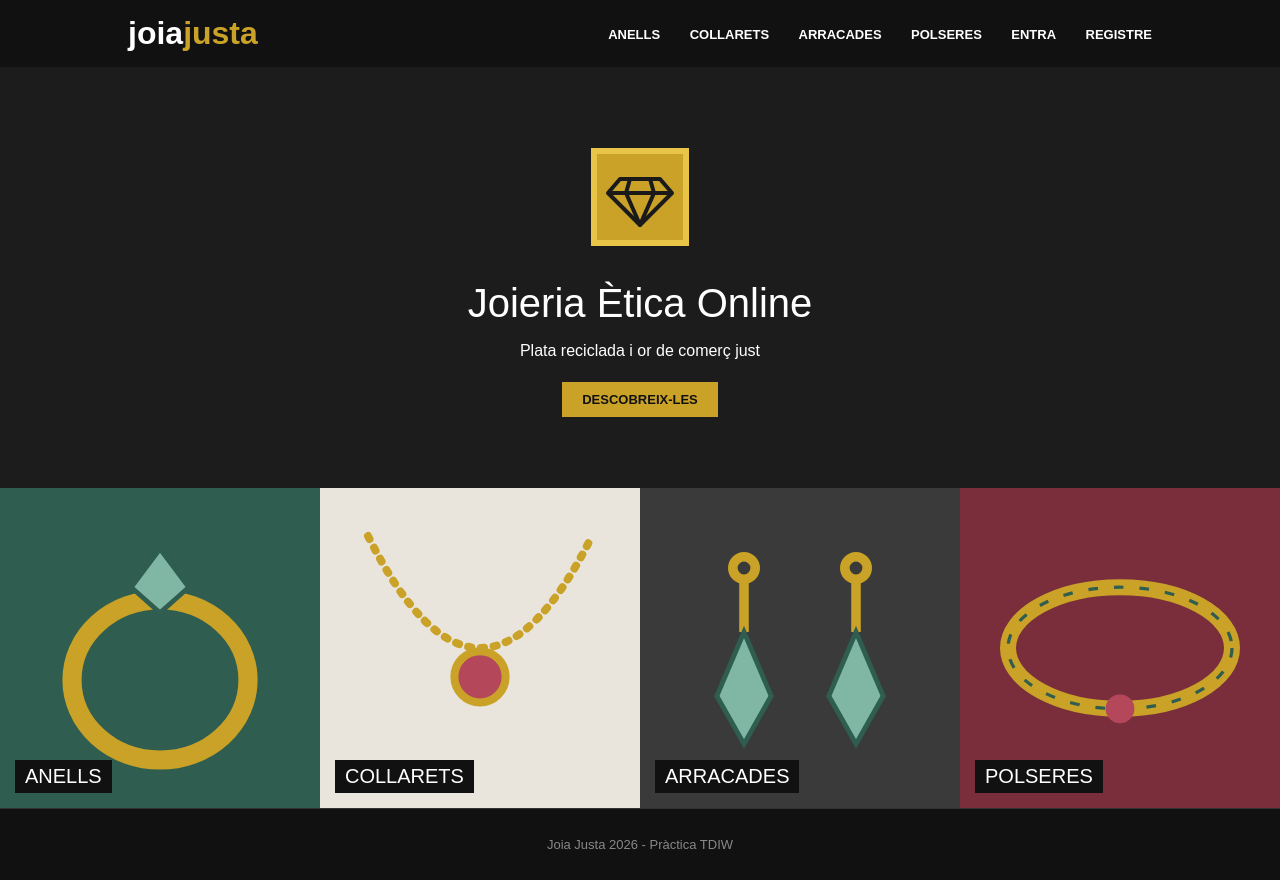
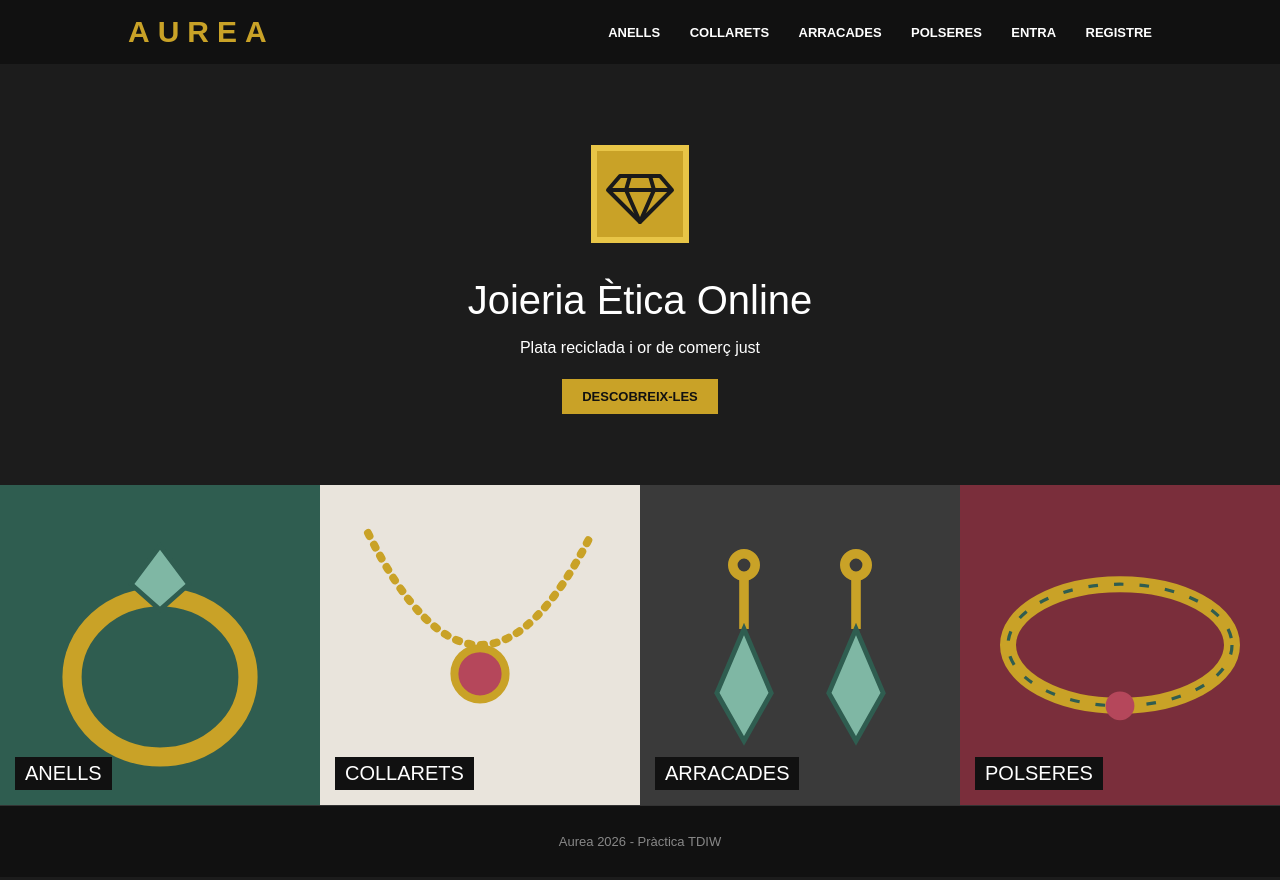
Before and after one commit to DRodriguezArenas/PracsTDIW, a PHP site: page / in a window 1280 px wide. After the commit the page ends 846 px from the top, so only its background shows below. Run offline with PHP 8.4, Linux system fonts and the light colour scheme.

Commit message:
Canvia el nom de la botiga a Aurea
Co-Authored-By: Claude Opus 5.5 <noreply@anthropic.com>
Claude-Session: https://claude.ai/code/session_013S4gJRChbbLaDF7zbPrc7A

```diff
--- a/css/estils.css
+++ b/css/estils.css
@@ -21,11 +21,9 @@ header {
 }
 
 .logo {
-    font-size: 32px;
+    font-size: 30px;
     font-weight: bold;
-}
-
-.logo span {
+    letter-spacing: 8px;
     color: #c9a227;
 }
 
--- a/index.html
+++ b/index.html
@@ -2,13 +2,13 @@
 <html lang="ca">
 <head>
     <meta charset="utf-8">
-    <title>Joia Justa - Inici</title>
+    <title>Aurea - Inici</title>
     <link rel="stylesheet" href="css/estils.css">
 </head>
 <body>
 
 <header>
-    <a href="index.html" class="logo">joia<span>justa</span></a>
+    <a href="index.html" class="logo">AUREA</a>
 
     <nav>
         <a href="productes.html">Anells</a>
@@ -47,7 +47,7 @@
 </section>
 
 <footer>
-    <p>Joia Justa 2026 - Pràctica TDIW</p>
+    <p>Aurea 2026 - Pràctica TDIW</p>
 </footer>
 
 </body>
--- a/login.html
+++ b/login.html
@@ -2,13 +2,13 @@
 <html lang="ca">
 <head>
     <meta charset="utf-8">
-    <title>Joia Justa - Entra</title>
+    <title>Aurea - Entra</title>
     <link rel="stylesheet" href="css/estils.css">
 </head>
 <body>
 
 <header>
-    <a href="index.html" class="logo">joia<span>justa</span></a>
+    <a href="index.html" class="logo">AUREA</a>
 
     <nav>
         <a href="productes.html">Anells</a>
@@ -35,7 +35,7 @@
 </main>
 
 <footer>
-    <p>Joia Justa 2026 - Pràctica TDIW</p>
+    <p>Aurea 2026 - Pràctica TDIW</p>
 </footer>
 
 </body>
--- a/producte.html
+++ b/producte.html
@@ -2,13 +2,13 @@
 <html lang="ca">
 <head>
     <meta charset="utf-8">
-    <title>Joia Justa - Anell amb aiguamarina</title>
+    <title>Aurea - Anell amb aiguamarina</title>
     <link rel="stylesheet" href="css/estils.css">
 </head>
 <body>
 
 <header>
-    <a href="index.html" class="logo">joia<span>justa</span></a>
+    <a href="index.html" class="logo">AUREA</a>
 
     <nav>
         <a href="productes.html">Anells</a>
@@ -42,7 +42,7 @@
 </main>
 
 <footer>
-    <p>Joia Justa 2026 - Pràctica TDIW</p>
+    <p>Aurea 2026 - Pràctica TDIW</p>
 </footer>
 
 </body>
--- a/productes.html
+++ b/productes.html
@@ -2,13 +2,13 @@
 <html lang="ca">
 <head>
     <meta charset="utf-8">
-    <title>Joia Justa - Anells</title>
+    <title>Aurea - Anells</title>
     <link rel="stylesheet" href="css/estils.css">
 </head>
 <body>
 
 <header>
-    <a href="index.html" class="logo">joia<span>justa</span></a>
+    <a href="index.html" class="logo">AUREA</a>
 
     <nav>
         <a href="productes.html">Anells</a>
@@ -52,7 +52,7 @@
 </main>
 
 <footer>
-    <p>Joia Justa 2026 - Pràctica TDIW</p>
+    <p>Aurea 2026 - Pràctica TDIW</p>
 </footer>
 
 </body>
--- a/registre.html
+++ b/registre.html
@@ -2,13 +2,13 @@
 <html lang="ca">
 <head>
     <meta charset="utf-8">
-    <title>Joia Justa - Registre</title>
+    <title>Aurea - Registre</title>
     <link rel="stylesheet" href="css/estils.css">
 </head>
 <body>
 
 <header>
-    <a href="index.html" class="logo">joia<span>justa</span></a>
+    <a href="index.html" class="logo">AUREA</a>
 
     <nav>
         <a href="productes.html">Anells</a>
@@ -47,7 +47,7 @@
 </main>
 
 <footer>
-    <p>Joia Justa 2026 - Pràctica TDIW</p>
+    <p>Aurea 2026 - Pràctica TDIW</p>
 </footer>
 
 </body>
```
